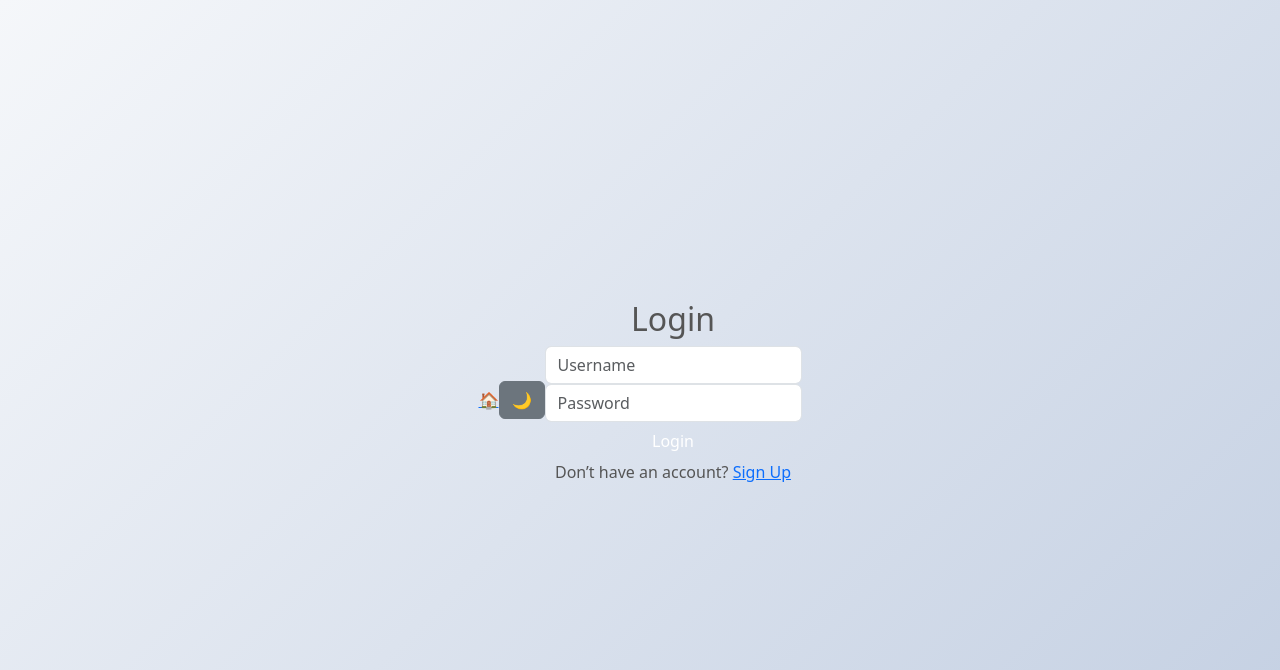
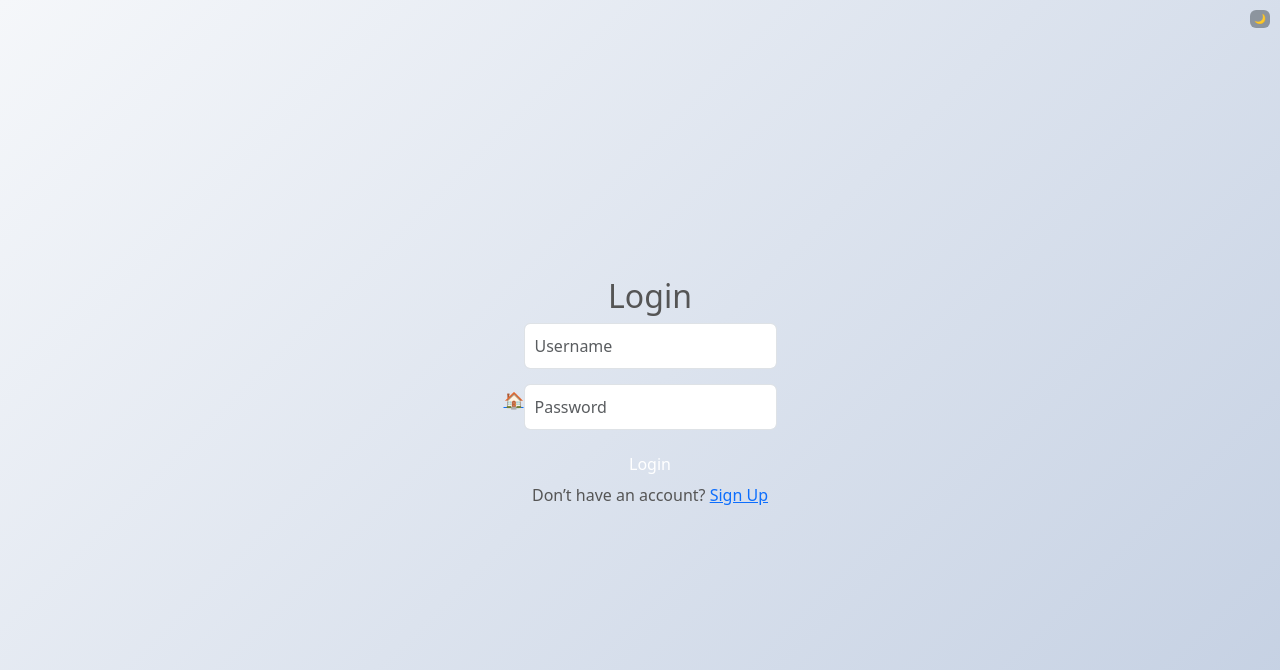
Before and after one commit to ConradPB/microloan-tracker, a Django app: page /login/ in a window 1280 px wide. Shown: the top 670 px of the page. Run offline with Django 5.2, Linux system fonts and the light colour scheme.

Commit message:
style update complete

```diff
--- a/loans/templates/login.html
+++ b/loans/templates/login.html
@@ -54,6 +54,33 @@
       .signup-container p {
         font-size: 0.9rem;
         margin-bottom: 25px;
+      }
+      .form-control {
+        margin-bottom: 15px;
+        padding: 10px;
+      }
+      .btn-signup {
+        background-color: #28a745;
+        border: none;
+        padding: 12px;
+        font-weight: 500;
+      }
+      .login-prompt {
+        margin-top: 20px;
+      }
+      .login-prompt a {
+        color: var(--link-color);
+        font-weight: 500;
+      }
+      .theme-toggle {
+        position: fixed;
+        top: 10px;
+        right: 10px;
+        font-size: 0.6em;
+        padding: 2px 4px;
+        background-color: rgba(108, 117, 125, 0.7);
+        border: none;
+        z-index: 1000;
       }
     </style>
   </head>
```
